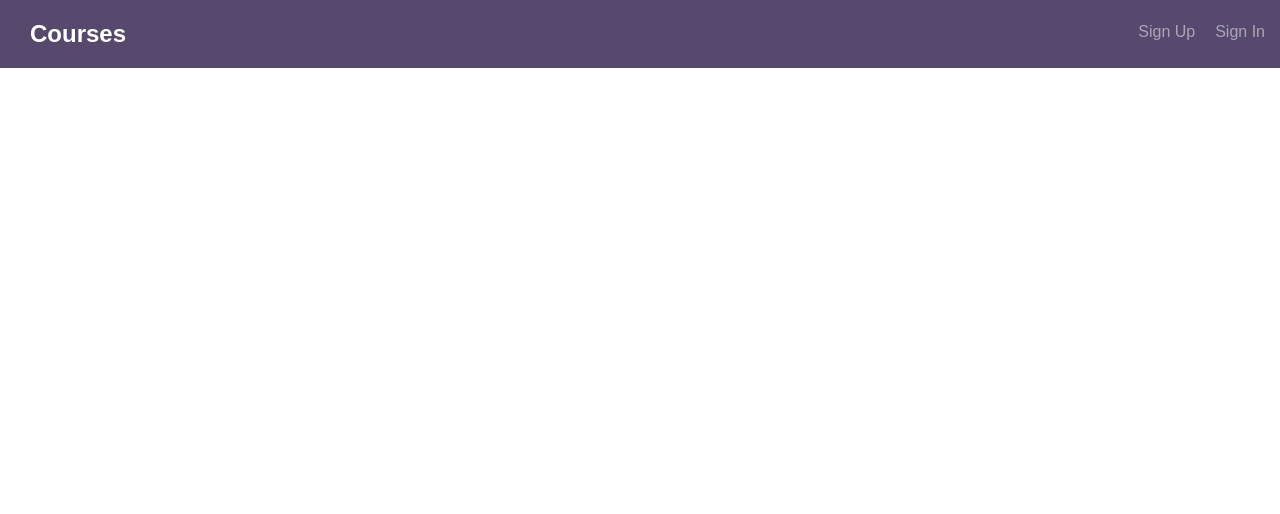
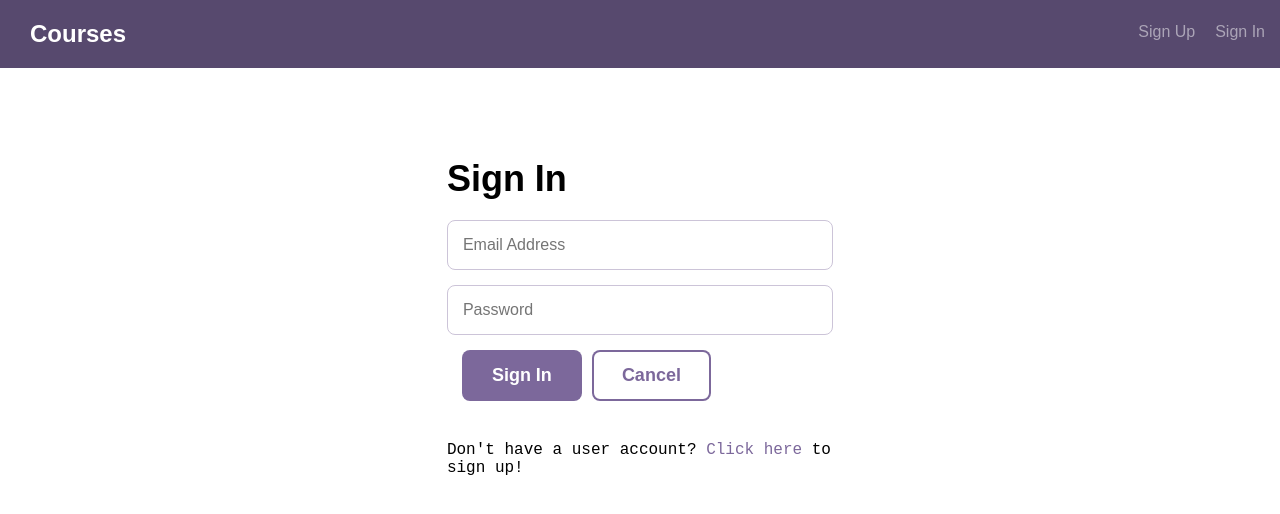
Before and after one commit to cwinters8/Full-Stack-App, a React (Create React App) app in the folder client/: page /sign-in in a window 1280 px wide. Shown: the top 514 px of the page. Built offline with nearby package versions, Linux system fonts and the light colour scheme; no server answers.

Commit message:
add sign in functionality

```diff
--- a/client/package.json
+++ b/client/package.json
@@ -3,6 +3,8 @@
   "version": "0.1.0",
   "private": true,
   "dependencies": {
+    "babel-loader": "^8.0.6",
+    "js-base64": "^2.5.1",
     "react": "^16.9.0",
     "react-dom": "^16.9.0",
     "react-markdown": "^4.2.2",
--- a/client/src/App.js
+++ b/client/src/App.js
@@ -1,25 +1,30 @@
 import React, {Component} from 'react';
 import {BrowserRouter, Route, Switch} from 'react-router-dom';
+import {Base64} from 'js-base64';
 
 // style
 import './App.css';
 import './global.css';
+import './custom.css';
 
 // components
 import Nav from './Components/Nav';
 import Courses from './Components/Courses';
 import CourseDetail from './Components/CourseDetail';
+import UserSignIn from './Components/SignIn';
 
 const api = 'http://localhost:5000/api';
 
 class App extends Component {
   state = {
-    courses: []
+    courses: [],
+    email: '',
+    password: ''
   }
 
   // helper function for retrieving data
-  runFetch = (path, callback, method="GET") => {
-    fetch(`${api}/${path}`, {method: method}).then(response => {
+  runFetch = (path, callback, method="GET", headers={}) => {
+    fetch(`${api}/${path}`, {method: method, headers: new Headers(headers)}).then(response => {
       response.json().then(data => {
         callback(data);
       });
@@ -33,6 +38,24 @@ class App extends Component {
     });
   }
 
+  // return an authorization header
+  authHeader = (email, password) => {
+    const authString = Base64.encode(`${email}:${password}`);
+    return {
+      "Authorization": `Basic ${authString}`
+    }
+  }
+
+  // sign in a user
+  signIn = (email, password) => {
+    this.runFetch('users', data => {
+      this.setState({
+        email: email,
+        password: data.password
+      });
+    }, "GET", this.authHeader(email, password));
+  }
+
   render() {
     return (
       <BrowserRouter>
@@ -43,6 +66,8 @@ class App extends Component {
             <Switch>
               {/* Default Route */}
               <Route exact path="/" render={() => <Courses courses={this.state.courses}/>} />
+              {/* Sign In */}
+              <Route path="/sign-in" render={() => <UserSignIn signIn={this.signIn} />} />
               {/* View Course Detail */}
               <Route path="/courses/:id" render={({match}) => <CourseDetail courseId={match.params.id} runFetch={this.runFetch} />} />
               {/* Update Course */}
--- a/client/src/Components/Nav.js
+++ b/client/src/Components/Nav.js
@@ -6,8 +6,8 @@ const Nav = props => {
       <div className="bounds">
         <h1 className="header--logo">Courses</h1>
         <nav>
-          <a className="signup" href="sign-up.html">Sign Up</a>
-          <a className="signin" href="sign-in.html">Sign In</a>
+          <a className="signup" href="sign-up">Sign Up</a>
+          <a className="signin" href="sign-in">Sign In</a>
         </nav>
       </div>
     </div>
--- /dev/null
+++ b/client/src/Components/SignIn.js
@@ -0,0 +1,36 @@
+import React, {Component} from 'react';
+
+class UserSignIn extends Component {
+  cancel = event => {
+    event.preventDefault();
+    window.location.href = '/';
+  }
+
+  signIn = event => {
+    event.preventDefault();
+    const email = document.getElementById("emailAddress").value;
+    const password = document.getElementById("password").value;
+    this.props.signIn(email, password);
+  }
+
+  render() {
+    return <div className="bounds">
+      <div className="grid-33 centered signin">
+        <h1>Sign In</h1>
+        <div>
+          <form>
+            <div><input id="emailAddress" name="emailAddress" type="text" placeholder="Email Address" autoComplete="username"/></div>
+            <div><input id="password" name="password" type="password" placeholder="Password" autoComplete="password"/></div>
+            <div className="grid-100 pad-bottom">
+              <button className="button" type="submit" onClick={this.signIn}>Sign In</button>
+              <button className="button button-secondary" onClick={this.cancel}>Cancel</button>
+            </div>
+          </form>
+        </div>
+        <p>Don't have a user account? <a href="sign-up.html">Click here</a> to sign up!</p>
+      </div>
+    </div>
+  }
+}
+
+export default UserSignIn;
--- /dev/null
+++ b/client/src/custom.css
@@ -0,0 +1,3 @@
+button.button {
+  cursor: pointer;
+}
```
Also changed, not shown: 1 other file (tests, documents, lock files or other folders).
